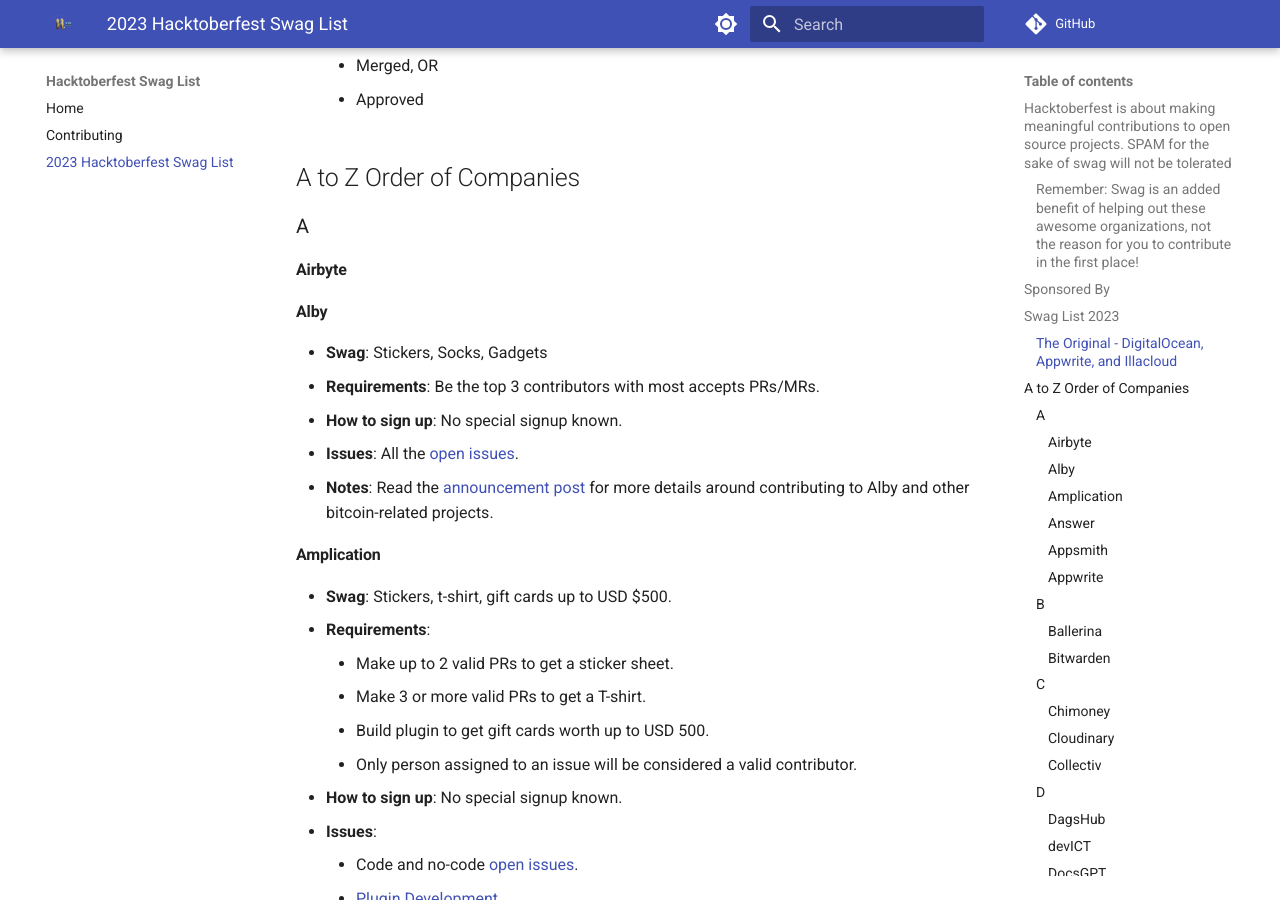
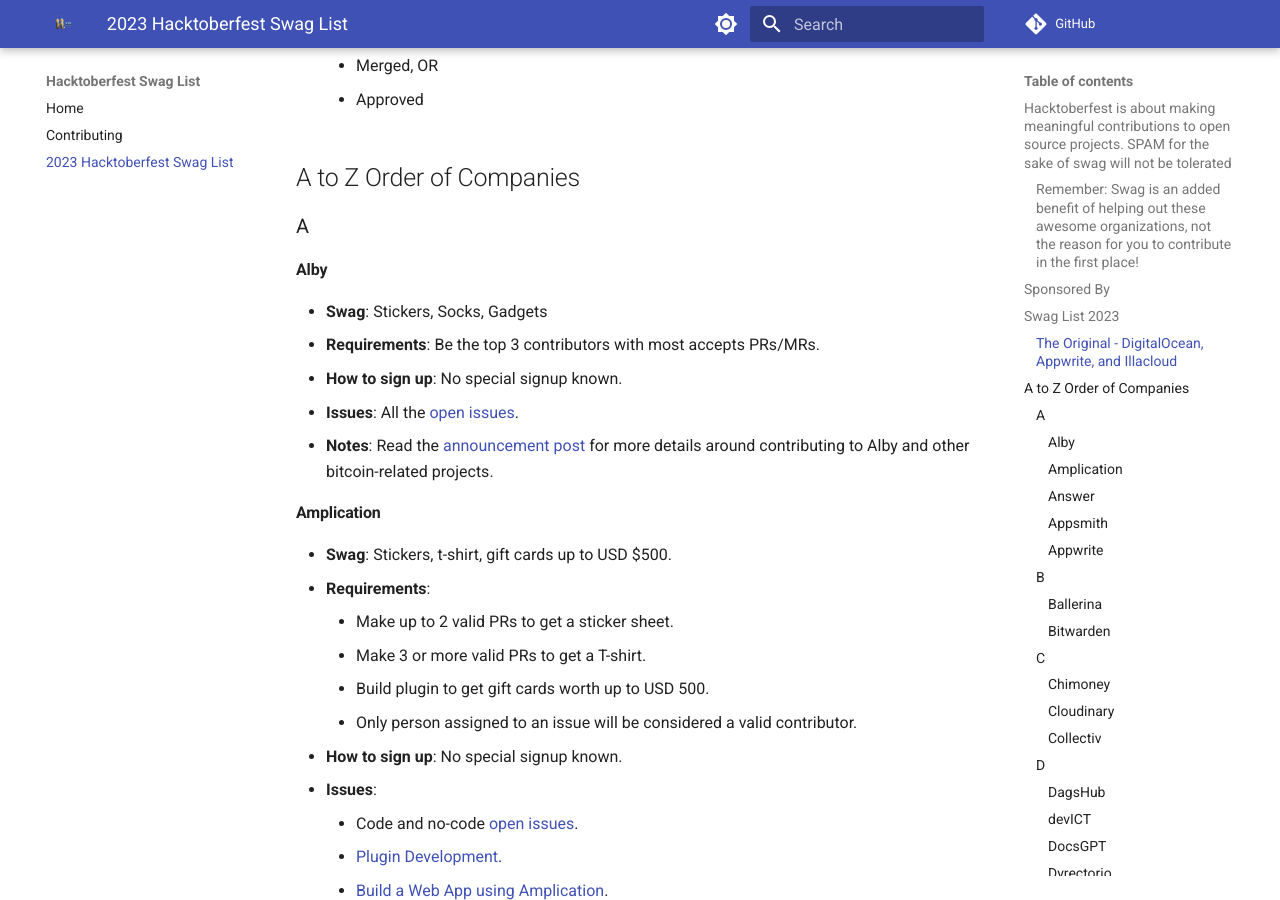
Before and after one commit to crweiner/hacktoberfest-swag-list, an MkDocs documentation site: the page built from docs/list.md, in a window 1280 px wide and 900 px high, scrolled down 1170 px. Built offline with MkDocs 1.6.1 and Material for MkDocs 9.7.7, drawn with Linux system fonts in a browser that asks for light colours; plug-ins that fetch from the network failed and are left out; comment, search, counter and statistics services are not loaded.

Commit message:
minor changes

```diff
--- a/docs/list.md
+++ b/docs/list.md
@@ -37,8 +37,6 @@
 ## A to Z Order of Companies
 
 ### A
-
-#### **Airbyte**
 
 #### **Alby**
 
```
